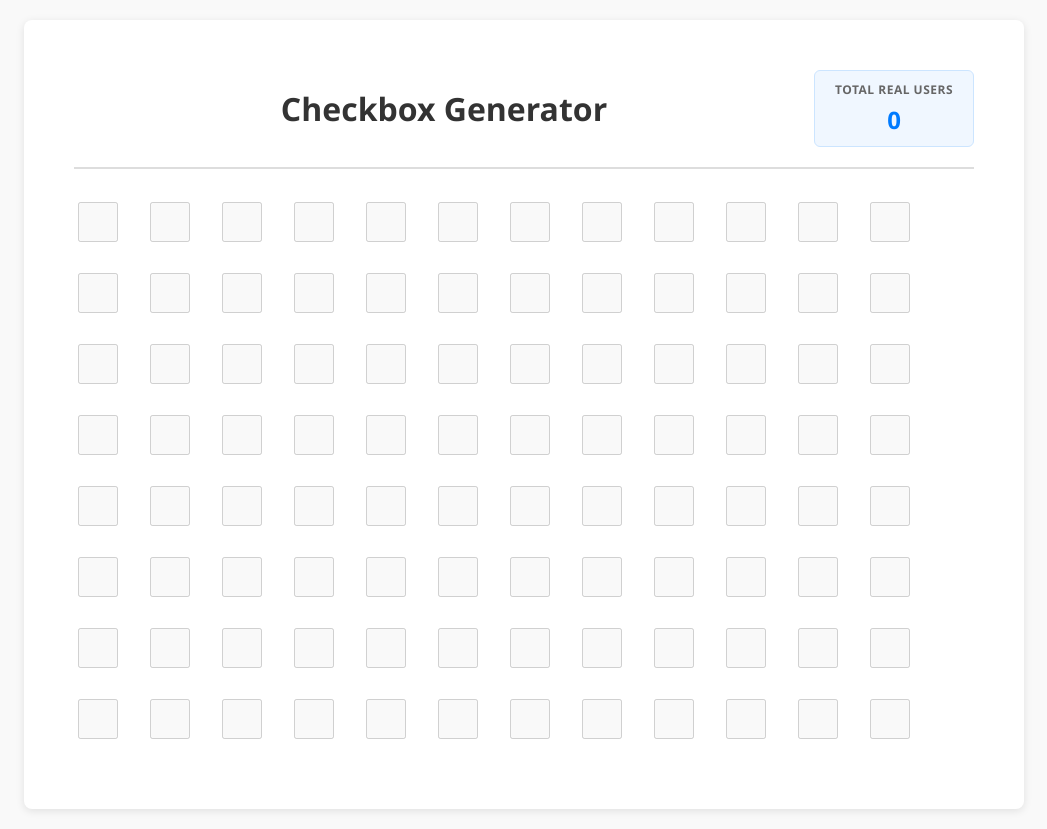
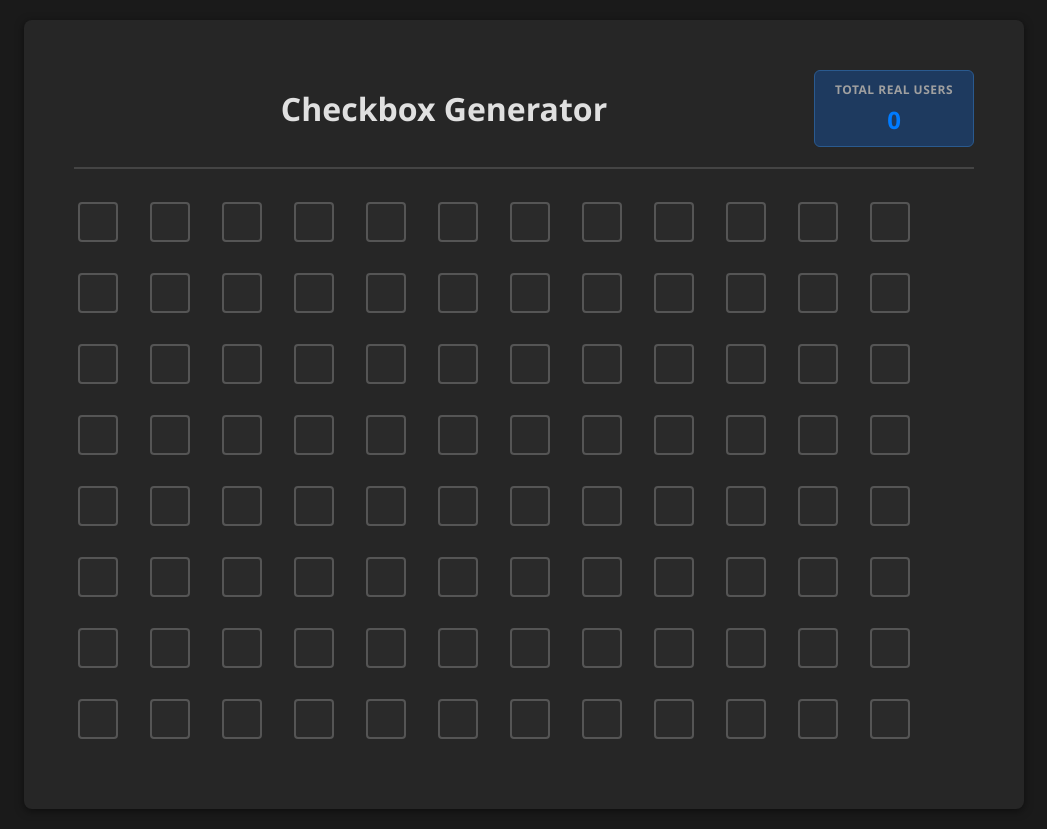
Before and after one commit to Barun355/check-box, a website: page public/index.html in a window 1280 px wide. Shown: the whole page, without its empty margins (116-1163 px from the left). Drawn offline with nearby package versions, Linux system fonts and the light colour scheme; no server answers.

Commit message:
dark mode:

```diff
--- a/public/style.css
+++ b/public/style.css
@@ -1,12 +1,12 @@
 :root {
-    --primary-color: #333;
-    --border-color: #ddd;
-    --hover-color: #f5f5f5;
+    --primary-color: #e0e0e0;
+    --border-color: #444;
+    --hover-color: #2a2a2a;
 }
 
 body {
     font-family: 'Segoe UI', Tahoma, Geneva, Verdana, sans-serif;
-    background-color: #f9f9f9;
+    background-color: #1a1a1a;
     padding: 20px;
     margin: 0;
 }
@@ -14,10 +14,10 @@ body {
 .container {
     max-width: 900px;
     margin: 0 auto;
-    background-color: white;
+    background-color: #262626;
     padding: 50px;
     border-radius: 8px;
-    box-shadow: 0 2px 8px rgba(0, 0, 0, 0.1);
+    box-shadow: 0 2px 8px rgba(0, 0, 0, 0.5);
 }
 
 .header {
@@ -47,14 +47,14 @@ h1 {
     flex-direction: column;
     align-items: center;
     padding: 10px 20px;
-    background-color: #f0f7ff;
+    background-color: #1e3a5f;
     border-radius: 6px;
-    border: 1px solid #cce5ff;
+    border: 1px solid #2a5a8f;
 }
 
 .stat-label {
     font-size: 12px;
-    color: #666;
+    color: #a0a0a0;
     text-transform: uppercase;
     letter-spacing: 0.5px;
     margin-bottom: 5px;
@@ -81,5 +81,22 @@ h1 {
     width: 40px;
     height: 40px;
     cursor: pointer;
-    accent-color: #007bff;
+    appearance: none;
+    -webkit-appearance: none;
+    background-color: #2a2a2a;
+    border: 2px solid #555;
+    border-radius: 4px;
+    transition: all 0.2s ease;
+    accent-color: #0099ff;
 }
+
+.checkbox:hover {
+    border-color: #0099ff;
+    background-color: #333;
+}
+
+.checkbox:checked {
+    background-color: #0099ff;
+    border-color: #0099ff;
+    box-shadow: inset 0 0 0 3px #0099ff;
+}
```
